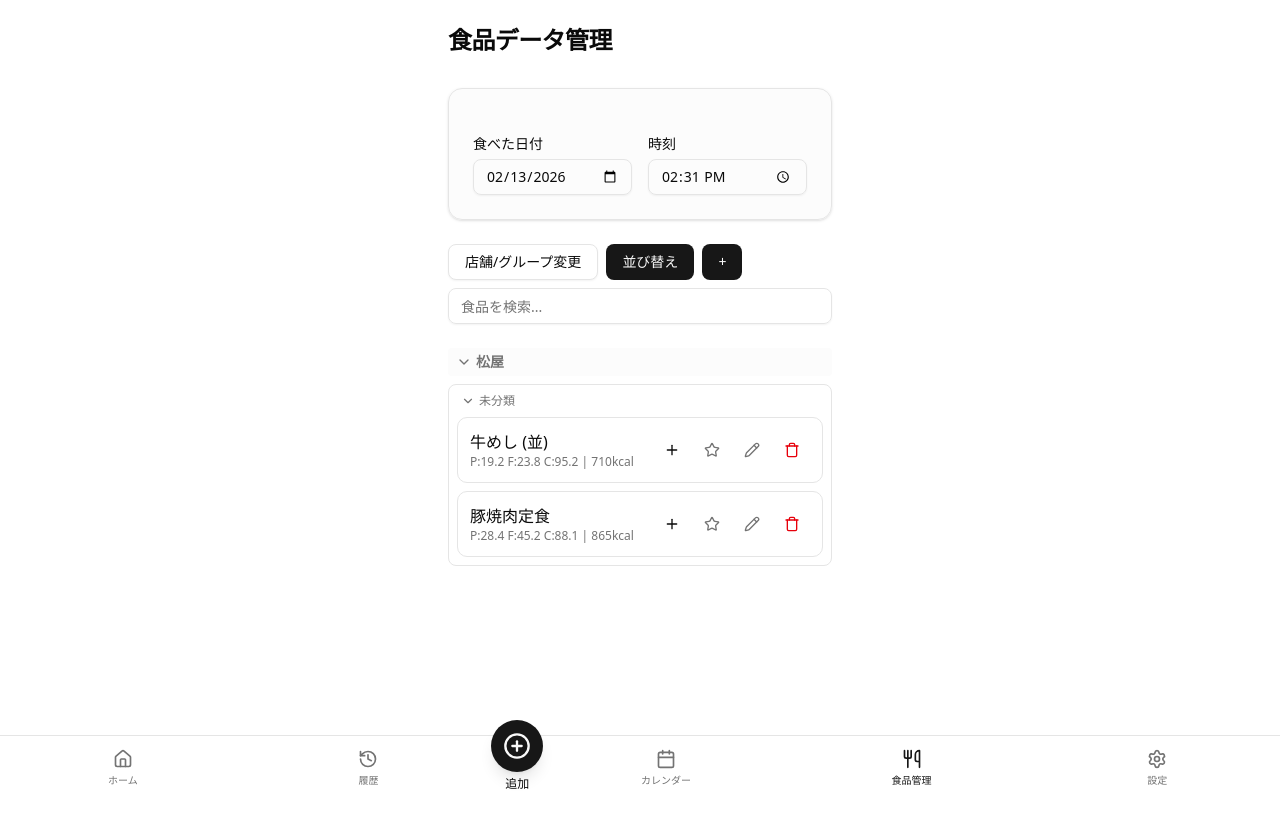
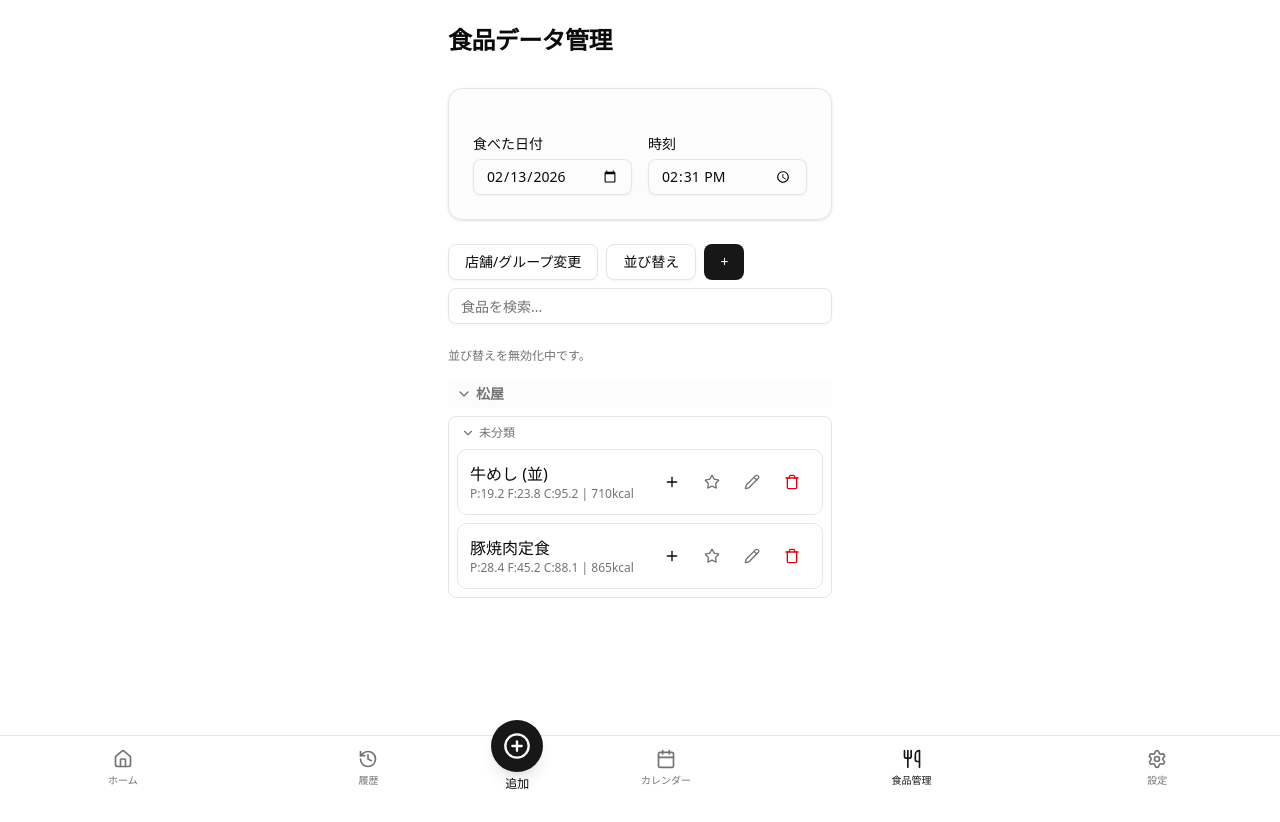
Before and after one commit to fujimoto080/PFC-Controller, a Next.js app: page /manage-foods in a window 1280 px wide. Before the commit the page ends 800 px from the top, so only its background shows below. Built offline with nearby package versions, Linux system fonts and the light colour scheme; what html5-qrcode would draw is missing.

Commit message:
食品一覧の並び替えをデフォルト無効化

```diff
--- a/app/manage-foods/page.tsx
+++ b/app/manage-foods/page.tsx
@@ -109,7 +109,7 @@ export default function ManageFoodsPage() {
     const [selectedFoodIds, setSelectedFoodIds] = useState<string[]>([]);
     const [bulkStoreName, setBulkStoreName] = useState('');
     const [bulkGroupName, setBulkGroupName] = useState('');
-    const [isSortLocked, setIsSortLocked] = useState(false);
+    const [isSortLocked, setIsSortLocked] = useState(true);
     const [draggingFoodId, setDraggingFoodId] = useState<string | null>(null);
     const [dropTarget, setDropTarget] = useState<{ storeName: string; groupName: string } | null>(null);
     const [barcodeInput, setBarcodeInput] = useState('');
```
